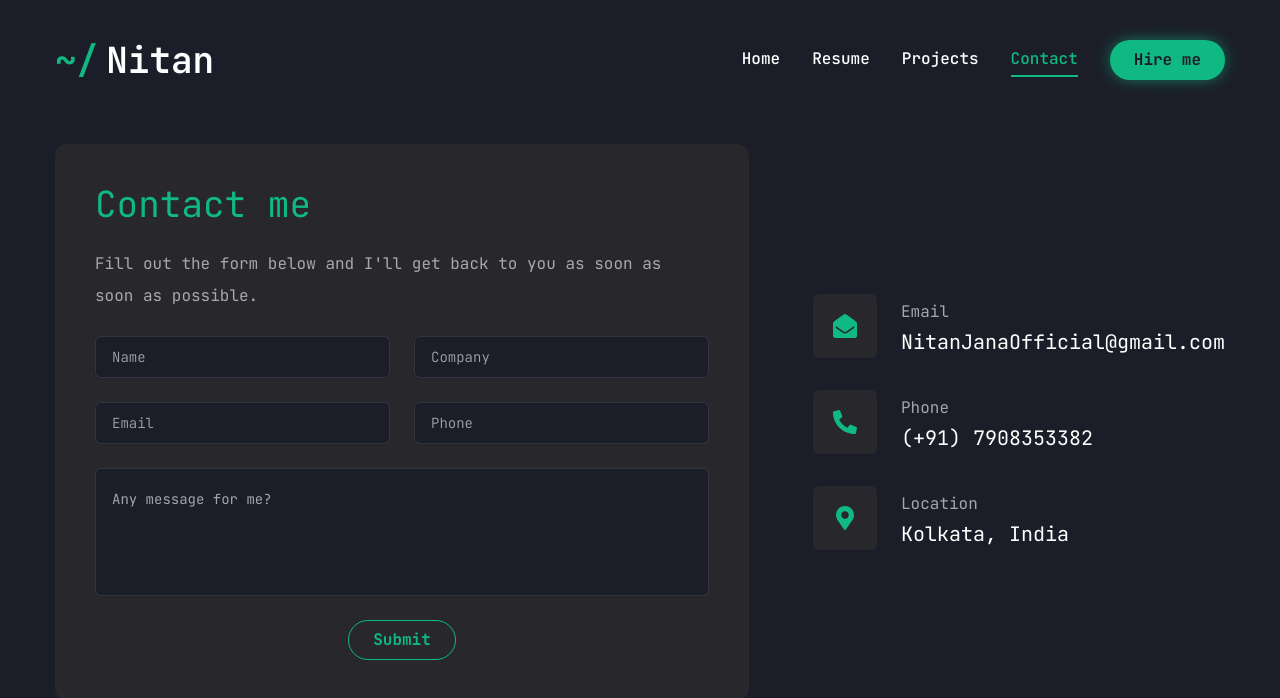
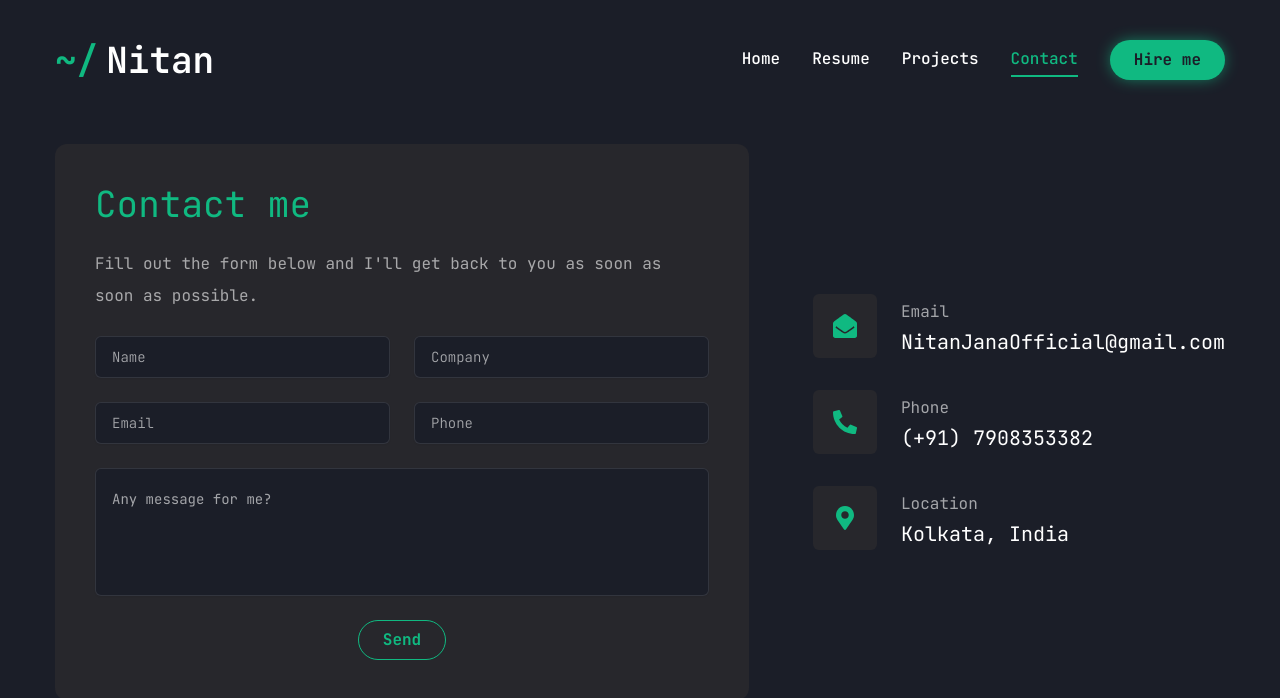
Before and after one commit to NitanJana/nitan-portfolio, a Next.js app: page /contact in a window 1280 px wide. Shown: the top 698 px of the page. Built offline with nearby package versions, Linux system fonts and the light colour scheme.

Commit message:
feat: disable submit button and clear form

```diff
--- a/src/components/ContactForm.tsx
+++ b/src/components/ContactForm.tsx
@@ -1,5 +1,6 @@
 'use client';
 
+import { useState } from 'react';
 import { zodResolver } from '@hookform/resolvers/zod';
 import { useForm } from 'react-hook-form';
 import { z } from 'zod';
@@ -16,6 +17,7 @@ import {
 import { Input } from '@/components/ui/input';
 import { Textarea } from './ui/textarea';
 import { toast } from 'sonner';
+import { RiLoader4Fill } from 'react-icons/ri';
 
 export const formSchema = z.object({
   fullname: z
@@ -59,6 +61,7 @@ export function ContactForm() {
 
   // submit handler.
   function onSubmit(values: z.infer<typeof formSchema>) {
+    setSending(true);
     const sendEmail = async () => {
       try {
         const response = await axios.post('/api/contact', values);
@@ -70,6 +73,9 @@ export function ContactForm() {
         return response.data;
       } catch (error) {
         throw error;
+      } finally {
+        setSending(false);
+        form.reset();
       }
     };
 
@@ -79,6 +85,8 @@ export function ContactForm() {
       error: (error) => error.message,
     });
   }
+
+  const [sending, setSending] = useState(false);
 
   return (
     <Form {...form}>
@@ -187,8 +195,13 @@ export function ContactForm() {
 
         <div className='flex w-full items-center justify-center'>
           {/* submit button */}
-          <Button type='submit' variant='outline' className='max-w-40'>
-            Submit
+          <Button
+            type='submit'
+            variant='outline'
+            className='max-w-40 disabled:bg-accent disabled:text-black disabled:opacity-30'
+            disabled={sending}
+          >
+            {sending ? <RiLoader4Fill className='mr-2 animate-spin' /> : ''}Send
           </Button>
         </div>
       </form>
```
